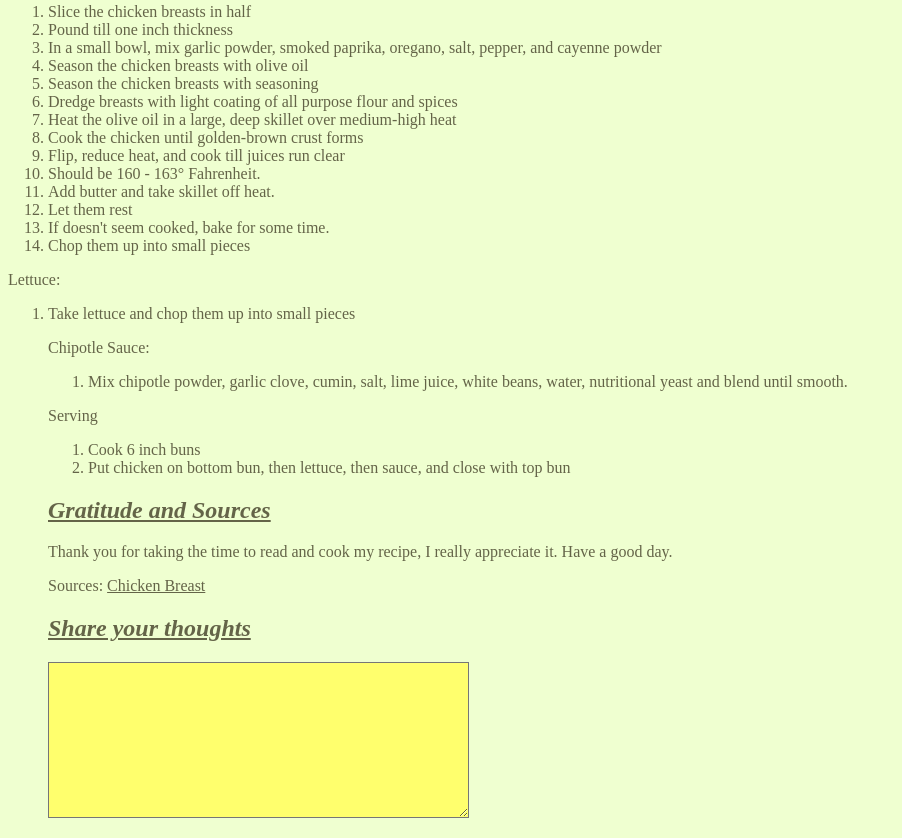
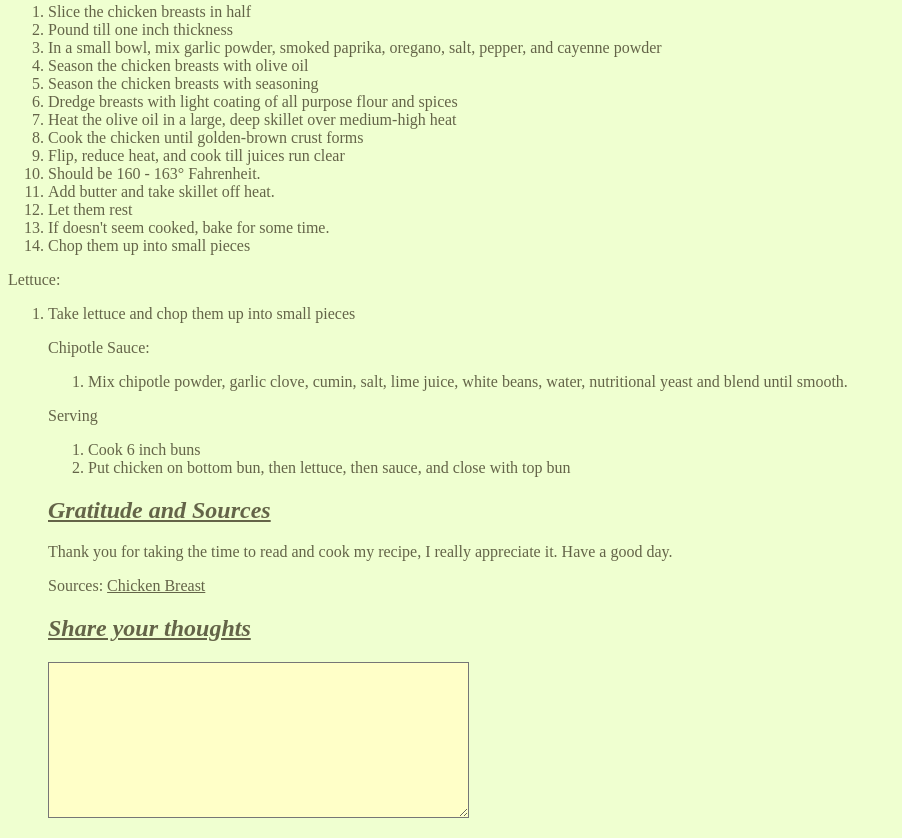
Before and after one commit to anishanuankit-prog/subway-ultimate-recipe-chicken, a plain HTML site: page index.html in a window 1280 px wide. Shown: the part 477-1315 px from the top of the page, without its empty margins (0-902 px from the left). Drawn offline with Linux system fonts and the light colour scheme.

Commit message:
Update index.html
Changed textarea colours

```diff
--- a/index.html
+++ b/index.html
@@ -76,7 +76,7 @@
         Sources: <a class="colour_yellow"  href="https://thealmondeater.com/pan-seared-chicken-breast/">Chicken Breast</a></p>
             <form>
                         <h2 class="colour_yellow underlined_text"  style="text-align: left;"><em>Share your thoughts</em></h1>
-                        <textarea style="background-color: rgb(255, 255, 109);" rows="10" cols="50 "></textarea> <br>
+                        <textarea style="background-color: rgb(255, 255, 200);" rows="10" cols="50 "></textarea> <br>
             </form>
         </body>
     </html>
```
